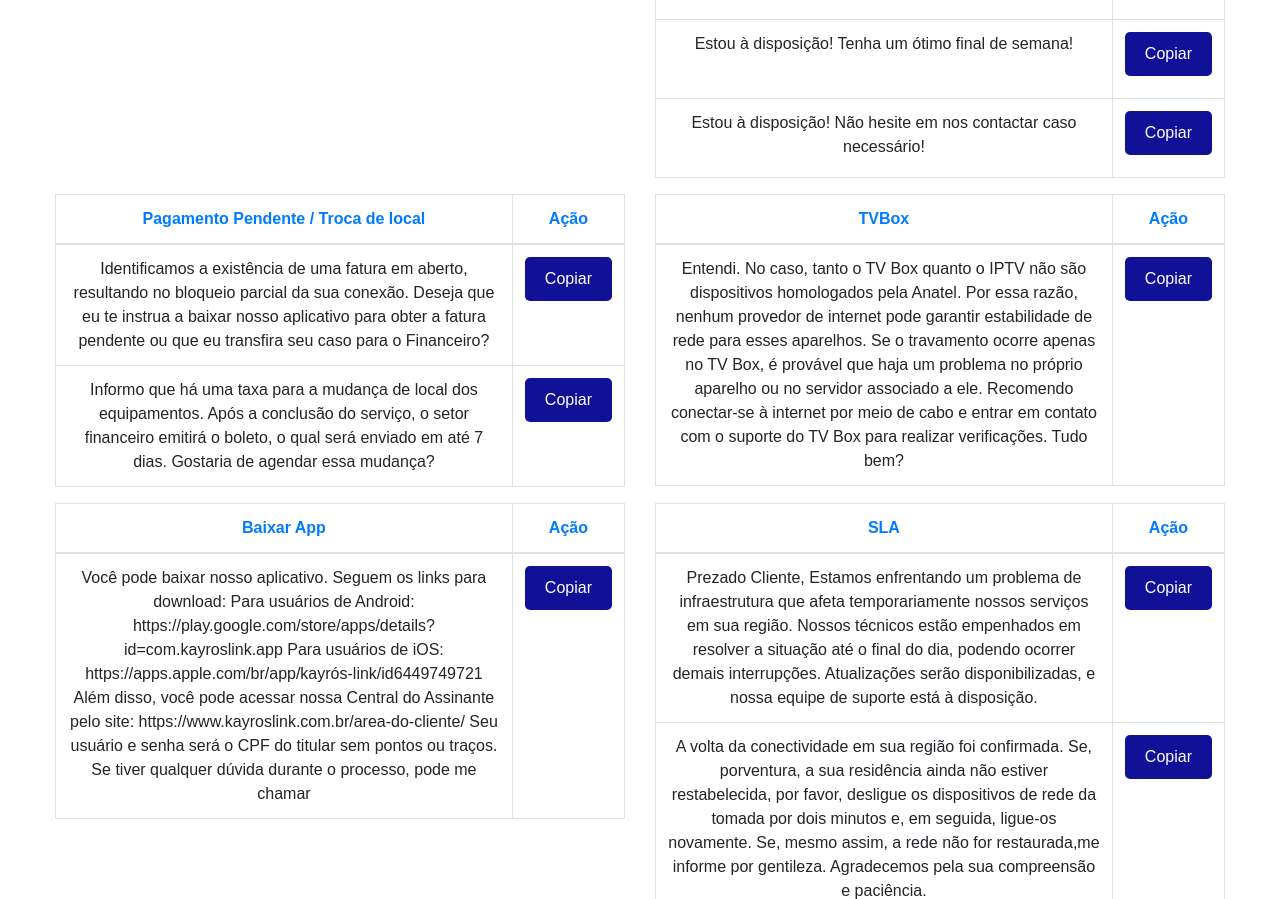
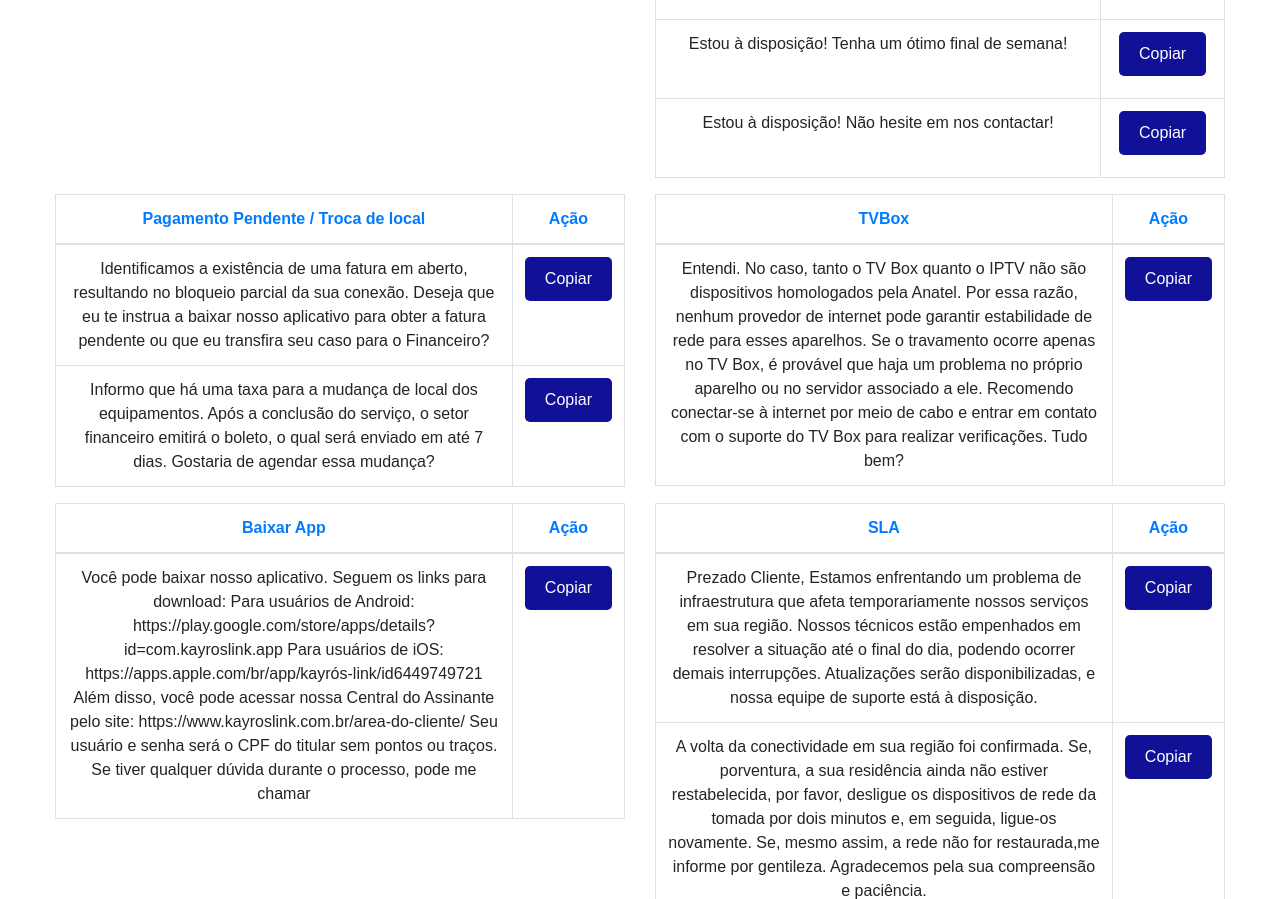
Before and after one commit to joaovitorsilva11/pag_Kayros, a plain HTML site: page diurno.html in a window 1280 px wide. Shown: the part 1300-2199 px from the top of the page. Drawn offline with nearby package versions, Linux system fonts and the light colour scheme.

Commit message:
alteração da finalização

```diff
--- a/diurno.html
+++ b/diurno.html
@@ -288,7 +288,7 @@ https://www.speedtest.net/pt
                 <td><button class="botaoCopiar btn btn-success" onclick="copiarTexto(this, 2)">Copiar</button></td>
             </tr>
             <tr>
-              <td class="textoParaCopiar">Estou à disposição! Não hesite em nos contactar caso necessário!</td>
+              <td class="textoParaCopiar">Estou à disposição! Não hesite em nos contactar!</td>
                   <td><button class="botaoCopiar btn btn-success" onclick="copiarTexto(this, 2)">Copiar</button></td>
               </tr>
             <!-- Adicione mais linhas conforme necessário -->
```
Also changed, not shown: noturno.html (+1 -1 lines).
